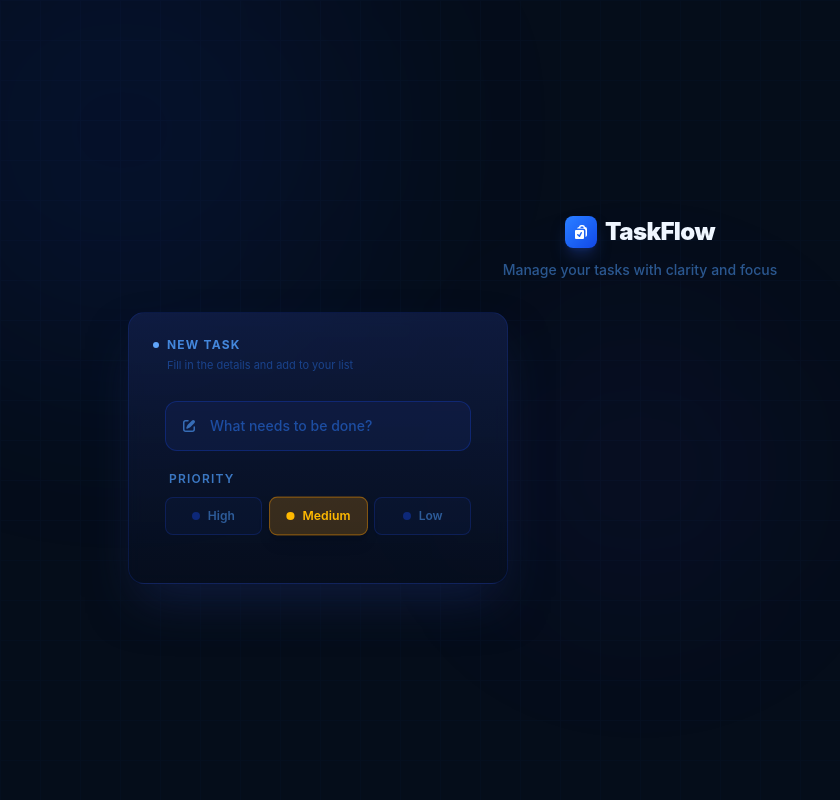
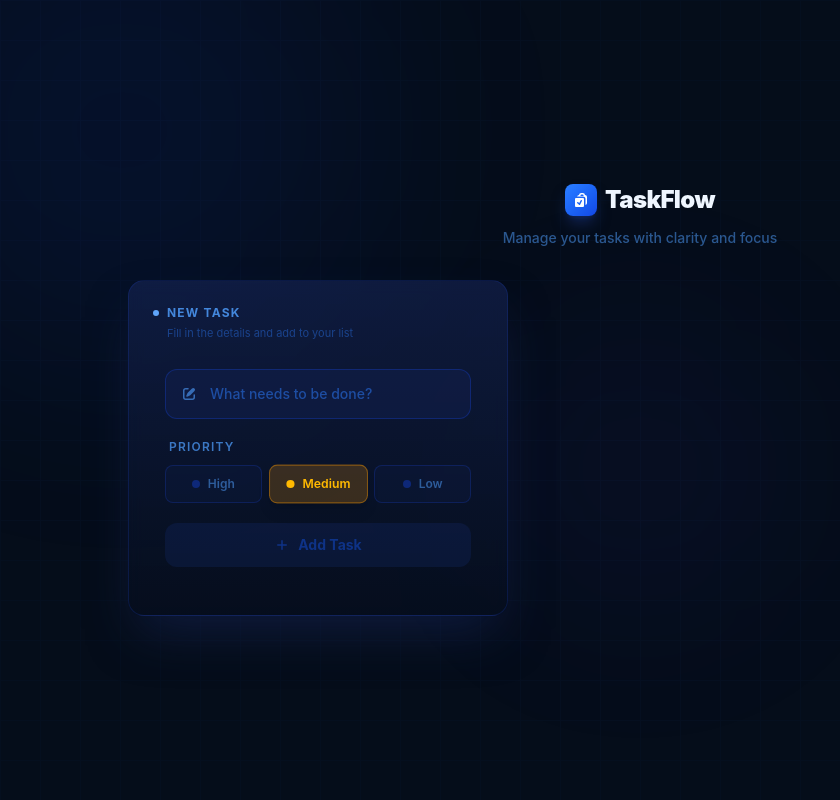
Before and after one commit to HagerAlaa1/React-Task-Manager, a React (Vite) app: page / in a window 1280 px wide. Shown: the whole page, without its empty margins (0-840 px from the left). Built offline with nearby package versions, Linux system fonts and the light colour scheme.

Commit message:
finished creating taskForm component

```diff
--- a/src/components/TaskForm.tsx
+++ b/src/components/TaskForm.tsx
@@ -4,7 +4,11 @@ import type { Priority, TaskFormProps } from "../types/tasks";
 import { editTask, addTask } from "../redux/tasksSlice";
 import type { AppDispatch } from "../redux/store";
 import { nanoid } from "nanoid";
-import { PencilSquareIcon } from "@heroicons/react/16/solid";
+import {
+  PencilSquareIcon,
+  CheckIcon,
+  PlusIcon,
+} from "@heroicons/react/16/solid";
 
 const PRIORITIES = ["High", "Medium", "Low"] as const;
 type priority = (typeof PRIORITIES)[number];
@@ -38,7 +42,7 @@ export default function TaskForm({ editingTask, onCancelEdit }: TaskFormProps) {
   }, [editingTask]);
 
   const handleSubmit = () => {
-    if (!title.trim) return;
+    if (!title.trim()) return;
     if (editingTask) {
       dispatch(editTask({ ...editingTask, title: title.trim(), priority }));
       onCancelEdit();
@@ -75,7 +79,7 @@ export default function TaskForm({ editingTask, onCancelEdit }: TaskFormProps) {
           placeholder={
             editingTask ? "Edit your task…" : "What needs to be done?"
           }
-          className="w-full pl-11 pr-4 py-3.5 bg-blue-950/40 rounded-xl border border-blue-700/30 text-blue-100 focus:outline-none focus:border-blue-500/60 focus:ring-2 focus:ring-blue-500/20 placeholder:text-blue-500/50 transition duration-200 text-sm font-medium"
+          className="w-full pl-11 pr-4 py-3.5 bg-blue-950/40 rounded-xl border border-blue-700/30 text-blue-100 focus:outline-none focus:border-blue-500/60 focus:ring-2 focus:ring-blue-500/20 placeholder:text-blue-500/50 transition duration-200 text-sm-custom font-medium"
         />
       </div>
       {/*Priority selector*/}
@@ -105,7 +109,33 @@ export default function TaskForm({ editingTask, onCancelEdit }: TaskFormProps) {
         </div>
       </div>
       {/*Action Buttons*/}
-      <div></div>
+      <div className="flex gap-2 mt-5">
+        {editingTask && (
+          <button
+            onClick={() => {
+              (onCancelEdit(), setTitle(""), setPriority("Medium"));
+            }}
+            className="flex-1 py-3 rounded-xl border border-blue-700/30 text-blue-400/70 text-sm-custom font-semibold hover:bg-blue-900/20 hover:text-blue-300 transition-all duration-200 cursor-pointer "
+          >
+            Cancel
+          </button>
+        )}
+        <button
+          onClick={handleSubmit}
+          disabled={!title.trim()}
+          className={`flex-1 py-3 rounded-xl text-sm-custom font-bold transition-all duration-200 cursor-pointer flex items-center justify-center gap-2 ${title.trim() ? "bg-linear-to-r from-blue-600 to-blue-500 hover:from-blue-500 hover:to-blue-400 text-white shadow-lg shadow-blue-900/40 hover:shadow-blue-700/40 hover:scale-[1.01]" : "bg-blue-900/20 text-blue-600/40 cursor-not-allowed"}`}
+        >
+          {editingTask ? (
+            <>
+              <CheckIcon className="w-4 h-4 " /> Save Changes
+            </>
+          ) : (
+            <>
+              <PlusIcon className="w-4 h-4 " /> Add Task
+            </>
+          )}
+        </button>
+      </div>
     </section>
   );
 }
--- a/src/index.css
+++ b/src/index.css
@@ -5,5 +5,7 @@
 
 @theme {
   --text-xs-custom: 12px;
-  --text-xs-custom--line-height: 16px
+  --text-xs-custom--line-height: 16px;
+  --text-sm-custom: 14px;
+  --text-sm-custom--line-height: 20px;
 }
```
